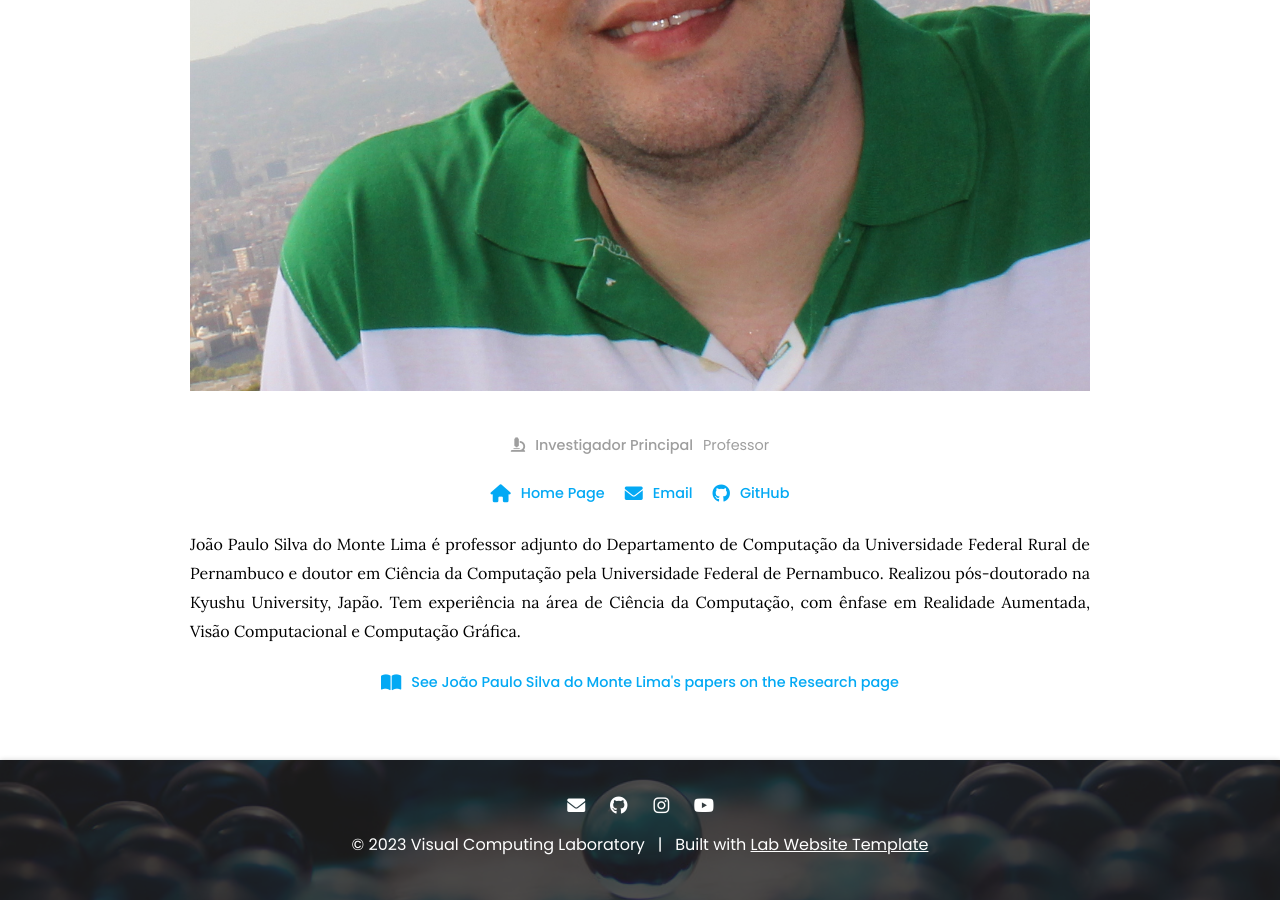
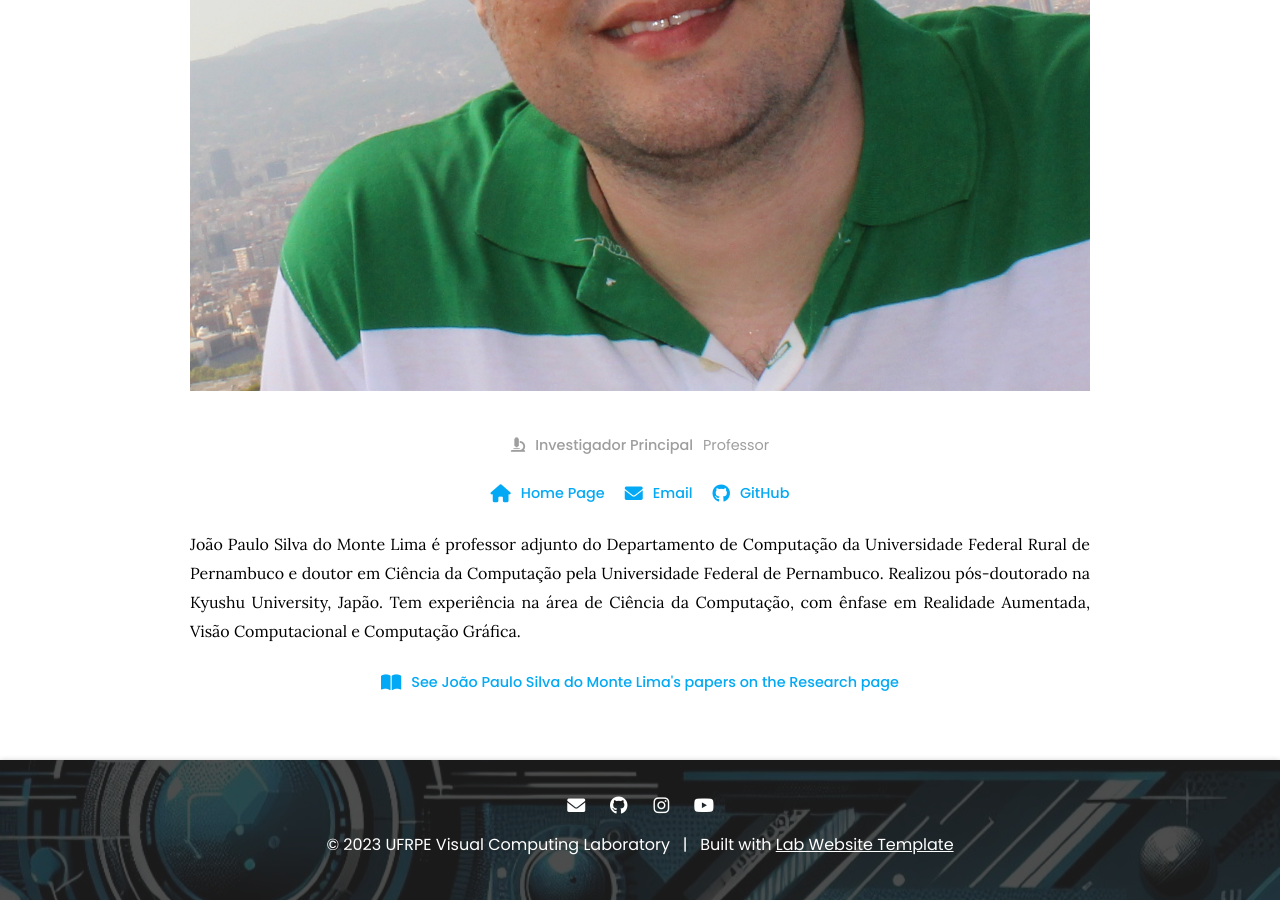
Before and after one commit to franciscosimoes/ufrpe-vcl, a Jekyll site: the page built from _members/joao-lima.md, in a window 1280 px wide and 900 px high, scrolled down 766 px. Built offline with Jekyll 4.4.1, drawn with Linux system fonts in a browser that asks for light colours; some of the changed text lies outside the part shown.

Commit message:
Update sources.yaml

```diff
--- a/_config.yaml
+++ b/_config.yaml
@@ -1,11 +1,11 @@
 ### basic settings
 
 # site properties and page defaults
-title: Visual Computing Laboratory
+title: UFRPE Visual Computing Laboratory
 description: Laboratório de Computação Visual do Departamento de Computação da UFRPE.
-logo: images/ufrpe-vcl-logo-ai-no-name.png
-header: images/banner.jpg
-footer: images/banner.jpg
+logo: images/logo-vcl-transparent.png
+header: images/banner_ai.jpg
+footer: images/banner_ai.jpg
 baseurl: /ufrpe-vcl
 
 # site social media and other links
```
